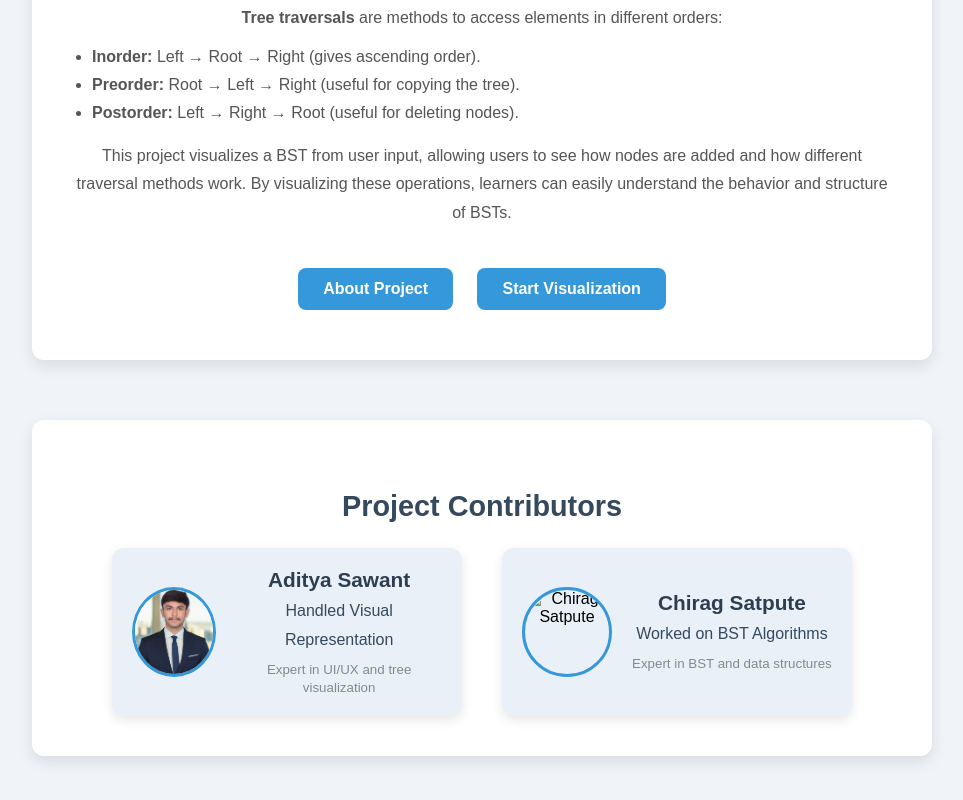
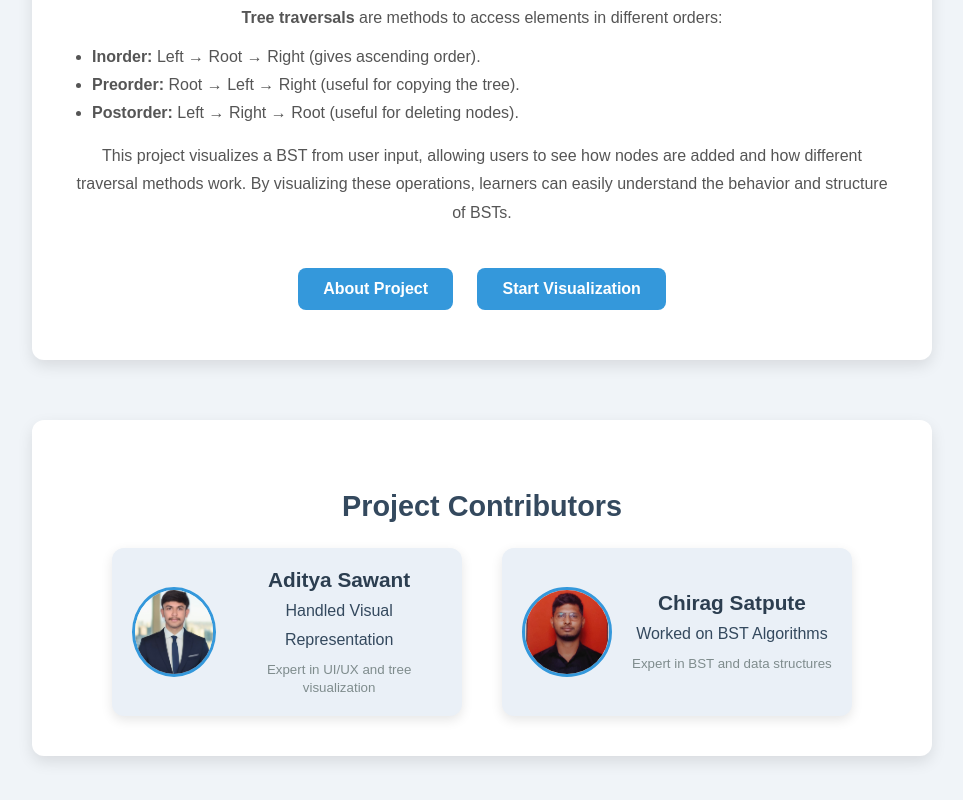
Before and after one commit to Adityasawant1/BST-Inorder-Preorder-Postorder-, a plain HTML site: page index.html in a window 1280 px wide. Shown: the part 698-1498 px from the top of the page, without its empty margins (158-1121 px from the left). Drawn offline with Linux system fonts and the light colour scheme.

Commit message:
Shell Push

```diff
--- a/index.html
+++ b/index.html
@@ -69,7 +69,7 @@
                     </div>
 
                     <div class="team-member">
-                        <img src="./Assets/Chiraj.jpeg" alt="Chirag Satpute">
+                        <img src="./Assets/chirag.jpeg" alt="Chirag Satpute">
                         <div class="member-info">
                             <h3>Chirag Satpute</h3>
                             <p>Worked on BST Algorithms</p>
```
